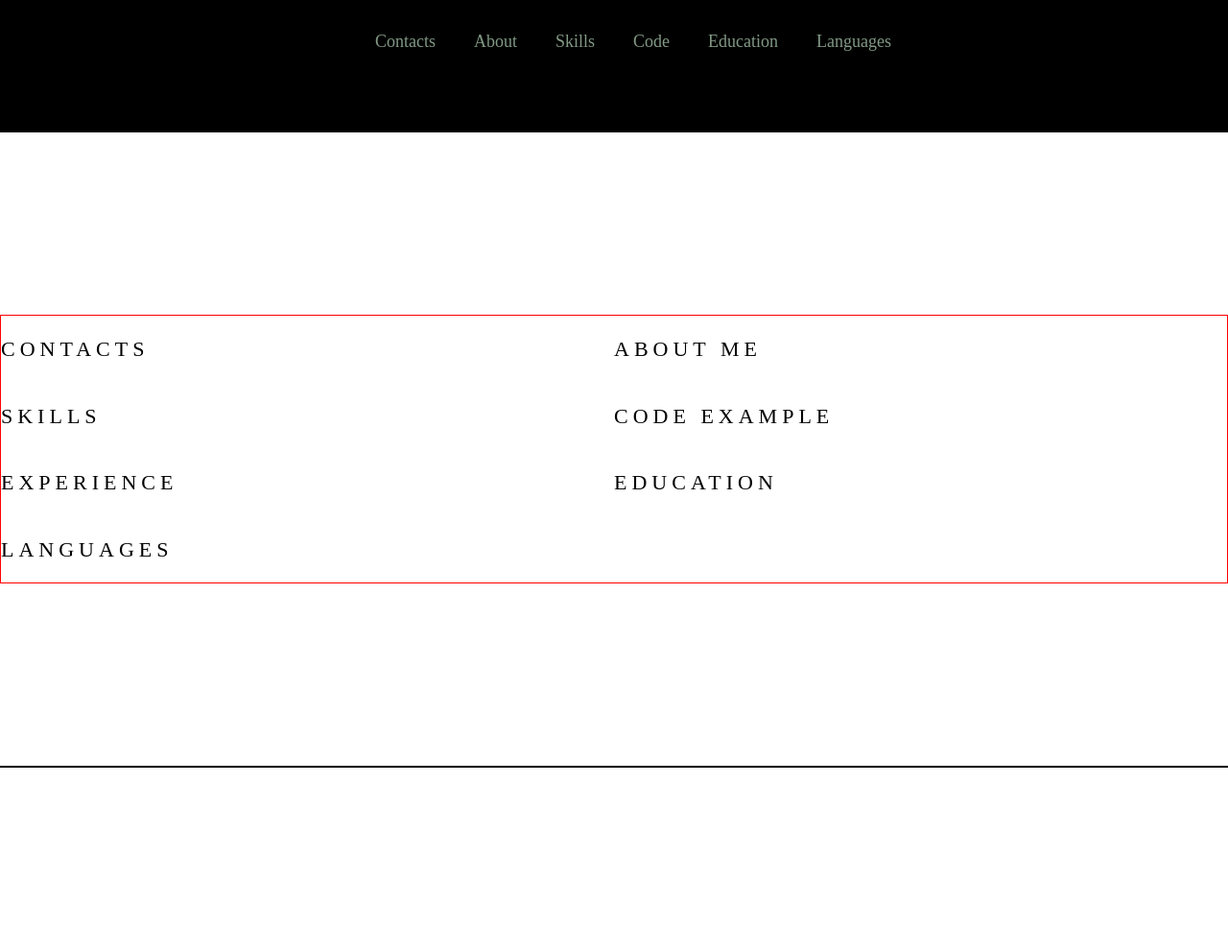
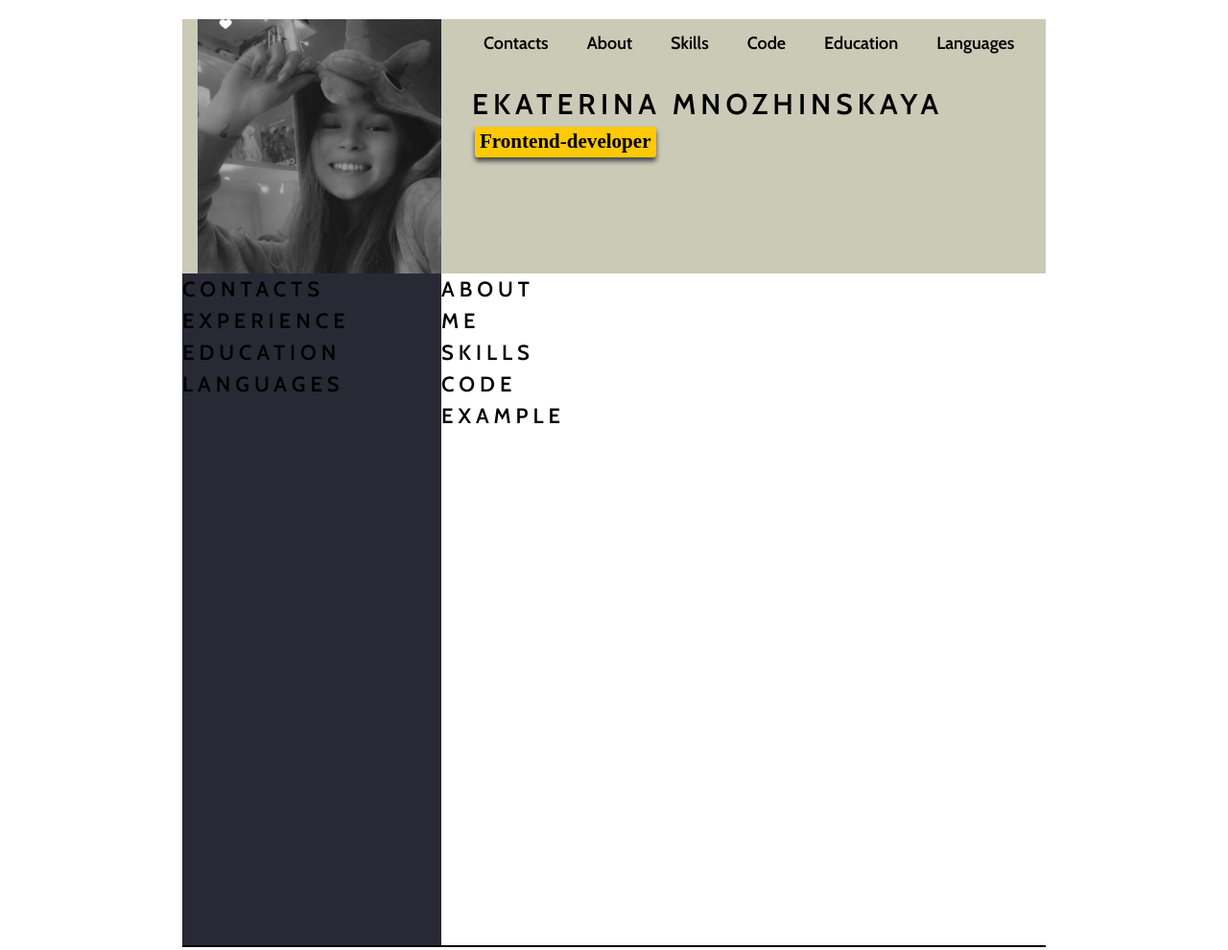
Before and after one commit to EkaterinaRina/rsschool-cv, a plain HTML site: page index.html in a window 1280 px wide. Shown: the whole page at 96% size. Before the commit the page ends 800 px from the top, so only its background shows below. Drawn offline with Linux system fonts and the light colour scheme.

Commit message:
add first css style

```diff
--- a/index.html
+++ b/index.html
@@ -2,64 +2,82 @@
 <html>
   <head>
     <title>cv</title>
-        <link rel="stylesheet" href="style.css">
+    <link rel="stylesheet" href="style.css" />
   </head>
   <body>
+    <div class="body-container">
       <header class="header">
-            <div class="container">
+        <div class="container header_container">
+          <div class="image">
+            <img src="image/me.jpg" alt="photo" width="254" height="265" />
+          </div>
+          <div class="header_content">
             <nav class="nav">
               <ul class="nav-list">
-                        <li class="nav-item"><a href="#contacts" class="nav-link">Contacts</a></li>
-                        <li class="nav-item"><a href="#about" class="nav-link">About</a></li>
-                        <li class="nav-item"><a href="#skills" class="nav-link">Skills</a></li>
-                        <li class="nav-item"><a href="#code" class="nav-link">Code</a></li>
-                        <li class="nav-item"><a href="#education" class="nav-link">Education</a></li>
-                        <li class="nav-item"><a href="#languages" class="nav-link">Languages</a></li>
+                <li class="nav-item">
+                  <a href="#contacts" class="nav-link">Contacts</a>
+                </li>
+                <li class="nav-item">
+                  <a href="#about" class="nav-link">About</a>
+                </li>
+                <li class="nav-item">
+                  <a href="#skills" class="nav-link">Skills</a>
+                </li>
+                <li class="nav-item">
+                  <a href="#code" class="nav-link">Code</a>
+                </li>
+                <li class="nav-item">
+                  <a href="#education" class="nav-link">Education</a>
+                </li>
+                <li class="nav-item">
+                  <a href="#languages" class="nav-link">Languages</a>
+                </li>
               </ul>
             </nav>
-                <section class="section" id="profile">
-                    <h1 class="section-title">Ekaterina Mnozhinskaya</h1>
+
+            <section class="section-profile" id="profile">
+              <h1 class="section-title-profile">Ekaterina Mnozhinskaya</h1>
             </section>
+            <section class="profession">
+              <h3>Frontend-developer</h3>
+            </section>
+          </div>
         </div>
       </header>
 
       <main class="main">
         <div class="container main-container">
+          <div class="left-column">
             <section class="section" id="contacts">
               <h2 class="section-title">Contacts</h2>
-
             </section>
+            <section class="section" id="experience">
+              <h2 class="section-title">Experience</h2>
+            </section>
+            <section class="section" id="education">
+              <h2 class="section-title">Education</h2>
+            </section>
+            <section class="section" id="languages">
+              <h2 class="section-title">Languages</h2>
+            </section>
+          </div>
+          <div class="right-column">
             <section class="section" id="about">
               <h2 class="section-title">About me</h2>
-
             </section>
             <section class="section" id="skills">
               <h2 class="section-title">Skills</h2>
-
             </section>
             <section class="section" id="code">
               <h2 class="section-title">Code example</h2>
-
             </section>
-            <section class="section" id="experience">
-                <h2 class="section-title">Experience</h2>
-
-            </section>
-            <section class="section" id="education">
-                <h2 class="section-title">Education</h2>
-
-            </section>
-            <section class="section" id="languages">
-                <h2 class="section-title">Languages</h2>
-
-            </section>
+          </div>
         </div>
       </main>
 
       <footer class="footer">
-        <div class="container">
-
+        <div class="container footer-container"></div>
+      </footer>
     </div>
-        </footer>
   </body>
 </html>
--- a/style.css
+++ b/style.css
@@ -1,9 +1,26 @@
 @font-face {
-    font-family: Raleway;
-    src: url("assets/fonts/Raleway-Regular.ttf");
+  font-family: "CabinBold";
+  font-style: normal;
+  font-weight: 600;
+  src: url("assets/fonts/Cabin-SemiBold.ttf");
+
+}
+@font-face {
+  font-family: "CabinRegular";
+  font-style: normal;
+  font-weight: 400;
+  src: url("assets/fonts/Cabin-Regular.ttf");
+
+}
+*{
+  box-sizing: border-box;
+  margin: 0;
+}
+html {
+  scroll-behavior: smooth;
 }
 body{
-    font-family: 'Raleway' sans-serif;
+    font-family: "CabinRegular" sans-serif;
     min-height: 100vh;
     margin: 0;
     padding: 0;
@@ -15,36 +32,89 @@ body{
     line-height: 1.5;
     /*color: ;*/
 }
-.section-title{
-    font-size: 22px;
-  font-weight: 400;
+.body-container{
+  margin: 20px auto;
+  position: relative;
+    width: 900px;
+}
+
+.header{
+  box-sizing: border-box;
+  width: 100%;
+  height: 265px;
+  background-color: rgb(203, 202, 183);
+
+}
+.header_container{
+  display: flex;
+
+}
+.header_content{
+  display: flex;
+  flex-direction: column;
+}
+.nav-list {
+  display: flex;
+ /* justify-content: flex-end;
+  align-items: center;*/
+  position: relative;
+  top: 0px;
+  left: 0px;
+  list-style: none;
+}
+.nav-link{
+  font-family: "CabinBold";
+  padding: 0 20px;
+  line-height: 50px;
+  text-decoration: none;
+  color: #000000;
+  transition: color 0.5s;
+}
+.nav-link:hover {
+  color: #ffc905;
+}
+.section-profile{
+  display: flex;
+  position: absolute;
+  top: 66px;
+  left: 302px;
+}
+.section-title-profile{
+  font-family: "CabinBold";
+  font-size: 30px;
+font-weight: 600;
 text-transform: uppercase;
 letter-spacing: 5px;
 color: black;
 }
-*{
-    box-sizing: border-box;
+.profession{
+  position: absolute;
+  top: 112px;
+  left: 305px;
+  padding: 0 5px;
+  border-radius: 3px;
+  background-color: #ffc905;
+  box-shadow: 0px 4px 5px rgb(71, 71, 71);
 }
-.header{
-    box-sizing: border-box;
-    width: 100%;
-    background-color: black;
+.image{
+  display: flex;
+  position: relative;
+  left: 16px;
+  overflow: hidden;
+  margin: 0;
 }
+/*
+#profile{
+  display: flex;
+}*/
+
 .main{
-    border: 1px solid red;
-}
-.footer{
-    border: 1px solid black;
-}
-.container{
-    max-width: 1440px;
-    margin: 0  auto;
+  border: none;
 }
 .main-container{
   display: flex;
-    flex-wrap: wrap;
+
 }
-
 .section {
   width: 50%;
 }
@@ -53,23 +123,30 @@ body{
     width: 100%;
   }
 }
-.nav-list {
-    display: flex;
-    justify-content: center;
-    align-items: center;
-    list-style: none;
+.section-title{
+  font-family: "CabinBold";
+  font-size: 22px;
+font-weight: 400;
+text-transform: uppercase;
+letter-spacing: 5px;
+color: black;
+}
+.left-column{
+  background-color: #292935;
+  width: 270px;
+  height: 700px;
+}
+
+
+.footer{
+  border: 1px solid black;
+}
+
+
+
+
+.container{
+    max-width: 1440px;
+    /*margin: 0  auto;*/
 
 }
-  .nav-link{
-    padding: 0 20px;
-    line-height: 50px;
-    text-decoration: none;
-    color: #829985;
-    transition: color 0.5s;
-  }
-  .nav-link:hover {
-    color: #d0dcd2;
-  }
-  html {
-    scroll-behavior: smooth;
-  }
```
Also changed, not shown: assets/fonts/Cabin-Regular.ttf (added), assets/fonts/Cabin-SemiBold.ttf (added), image/me.jpg (added). Lines whose indentation alone changed are shown as unchanged.
